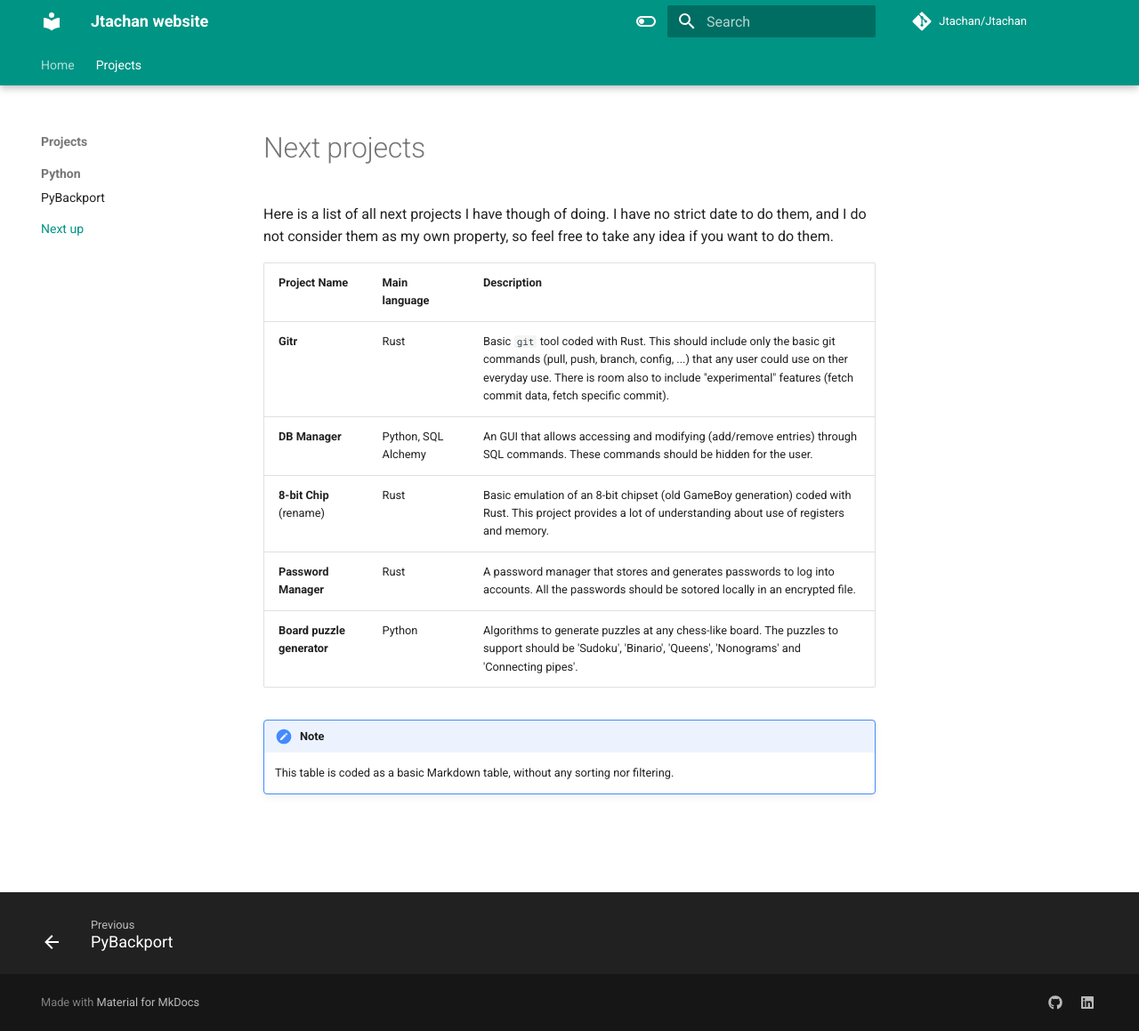
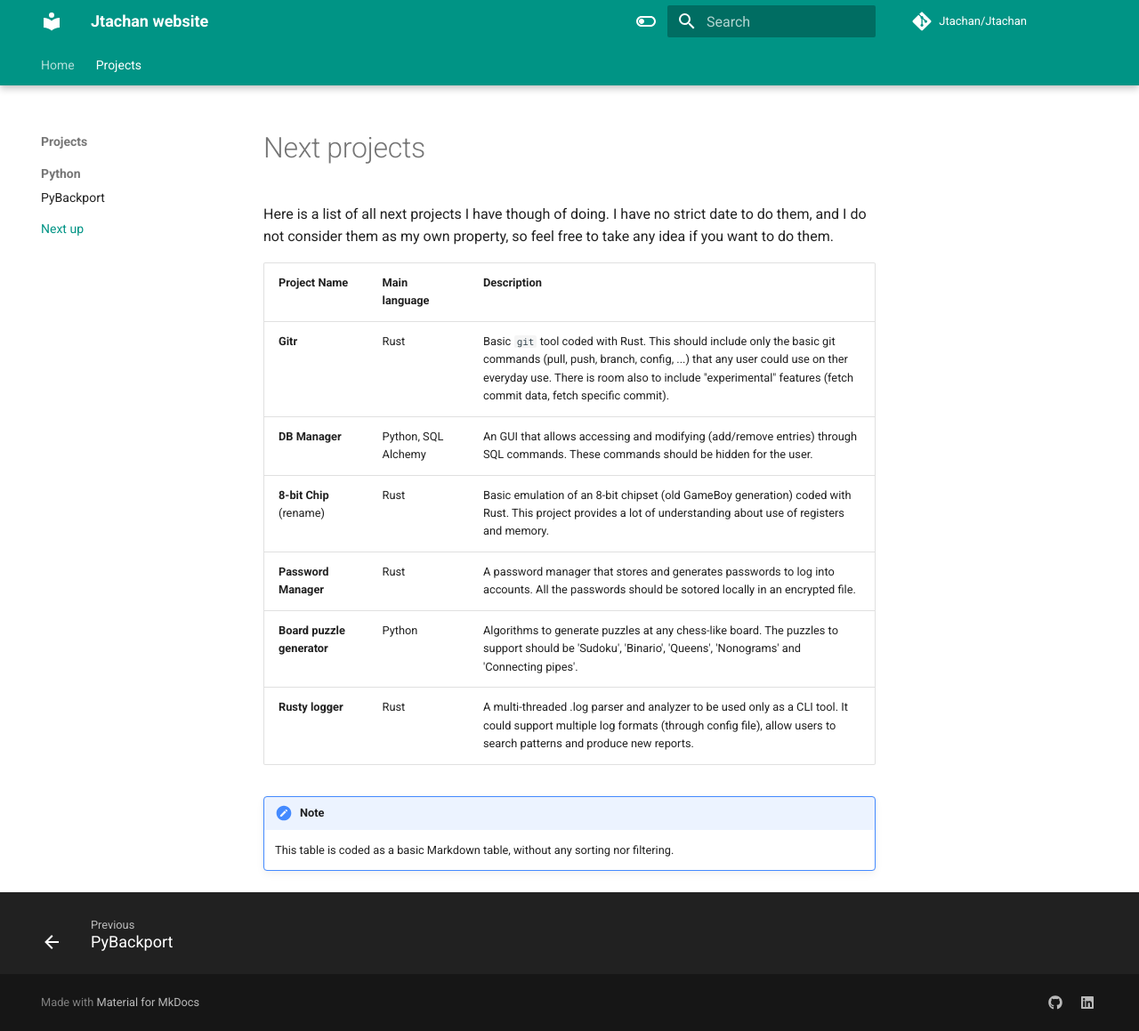
Before and after one commit to Jtachan/website, an MkDocs documentation site: the page built from docs/projects/nextup.md, in a window 1280 px wide and 1159 px high. Shown: the whole window at 89% size. Built offline with MkDocs 1.6.1 and Material for MkDocs 9.7.7, drawn with Linux system fonts in a browser that asks for light colours; comment, search, counter and statistics services are not loaded.

Commit message:
DB: New nextup project

```diff
--- a/docs/projects/nextup.md
+++ b/docs/projects/nextup.md
@@ -10,6 +10,7 @@ I have no strict date to do them, and I do not consider them as my own property,
 | **8-bit Chip** (rename) | Rust | Basic emulation of an 8-bit chipset (old GameBoy generation) coded with Rust. This project provides a lot of understanding about use of registers and memory. |
 | **Password Manager** | Rust | A password manager that stores and generates passwords to log into accounts. All the passwords should be sotored locally in an encrypted file. |
 | **Board puzzle generator** | Python | Algorithms to generate puzzles at any chess-like board. The puzzles to support should be 'Sudoku', 'Binario', 'Queens', 'Nonograms' and 'Connecting pipes'. |
+| **Rusty logger** | Rust | A multi-threaded .log parser and analyzer to be used only as a CLI tool. It could support multiple log formats (through config file), allow users to search patterns and produce new reports. |
 
 !!! Note
     This table is coded as a basic Markdown table, without any sorting nor filtering.
```
